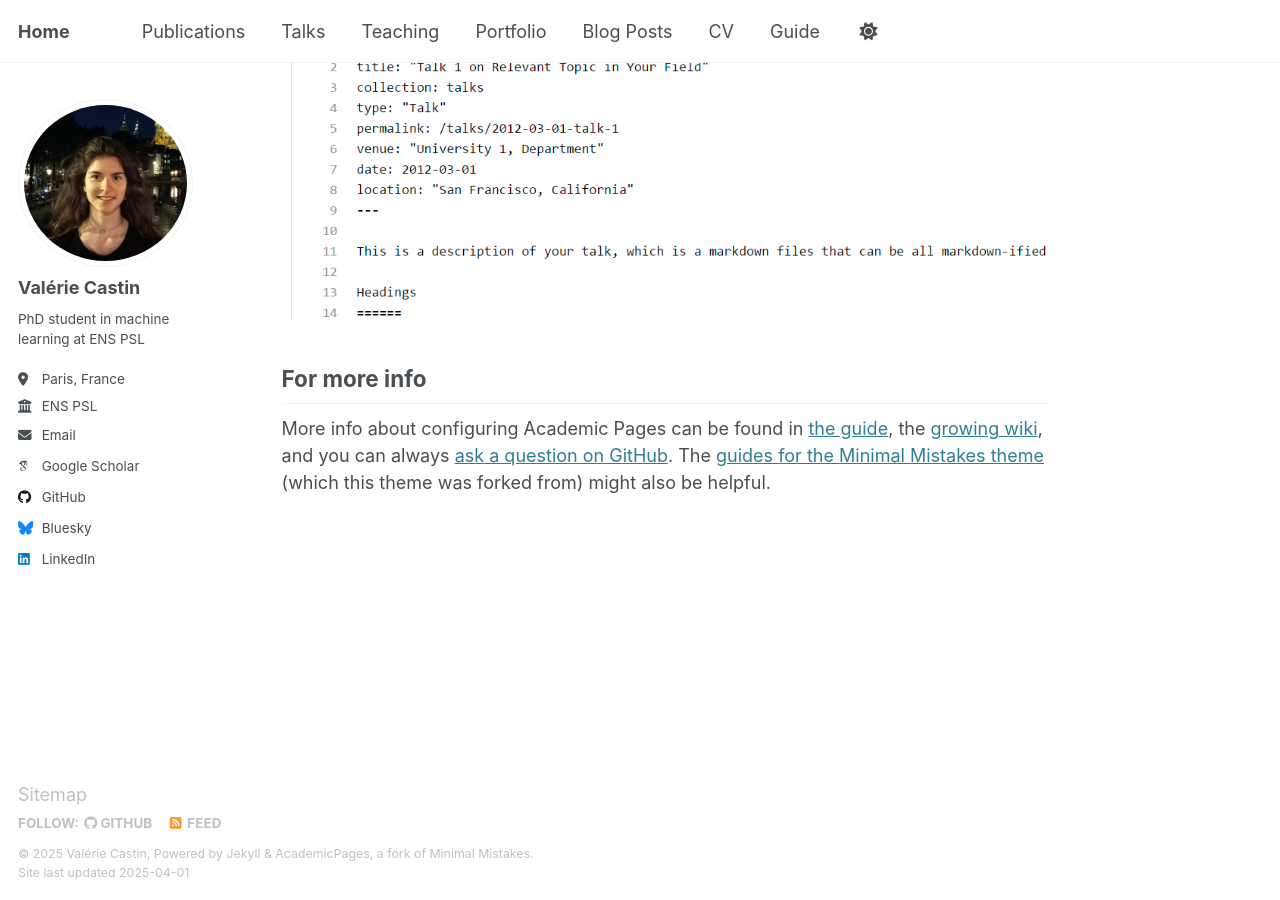
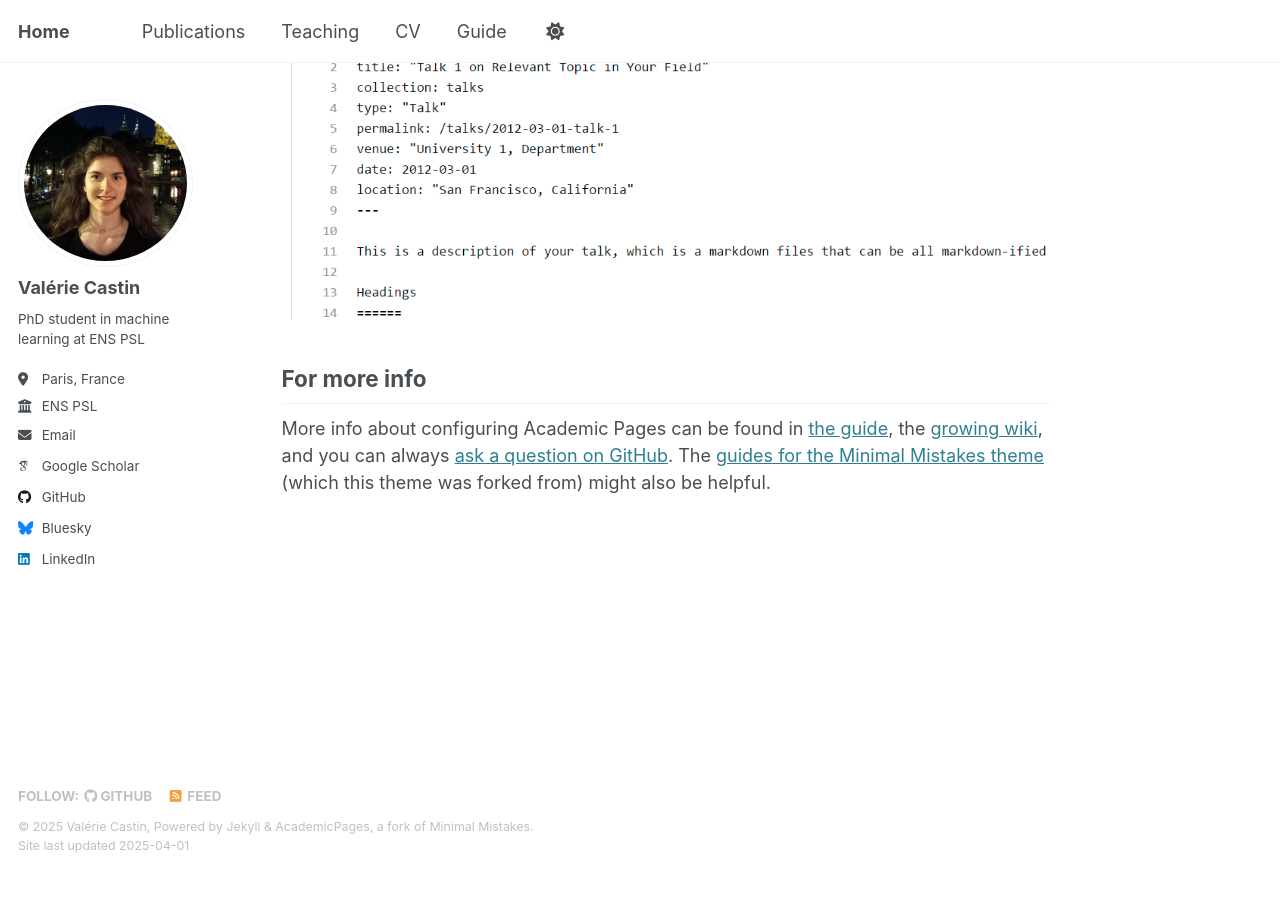
Before and after one commit to vcastin/vcastin.github.io, a Jekyll site: the page built from _pages/about.md, in a window 1280 px wide and 900 px high, scrolled down 2635 px. Built offline with Jekyll 4.4.1, drawn with Linux system fonts in a browser that asks for light colours; some web fonts are replaced; after the commit the page ends 3508 px from its top, so only the background shows below that.

Commit message:
changed page list and footer

```diff
--- a/_data/navigation.yml
+++ b/_data/navigation.yml
@@ -11,17 +11,8 @@ main:
   - title: "Publications"
     url: /publications/
 
-  - title: "Talks"
-    url: /talks/
-
   - title: "Teaching"
     url: /teaching/
-
-  - title: "Portfolio"
-    url: /portfolio/
-
-  - title: "Blog Posts"
-    url: /year-archive/
 
   - title: "CV"
     url: /cv/
--- a/_includes/footer/custom.html
+++ b/_includes/footer/custom.html
@@ -1,3 +1,3 @@
 <!-- start custom footer snippets -->
-<a href="/sitemap/">Sitemap</a>
+<!-- <a href="/sitemap/">Sitemap</a> -->
 <!-- end custom footer snippets -->
--- a/_pages/publications.html
+++ b/_pages/publications.html
@@ -2,7 +2,7 @@
 layout: archive
 title: "Publications"
 permalink: /publications/
-author_profile: true
+author_profile: false
 ---
 
 {% if site.author.googlescholar %}
```
